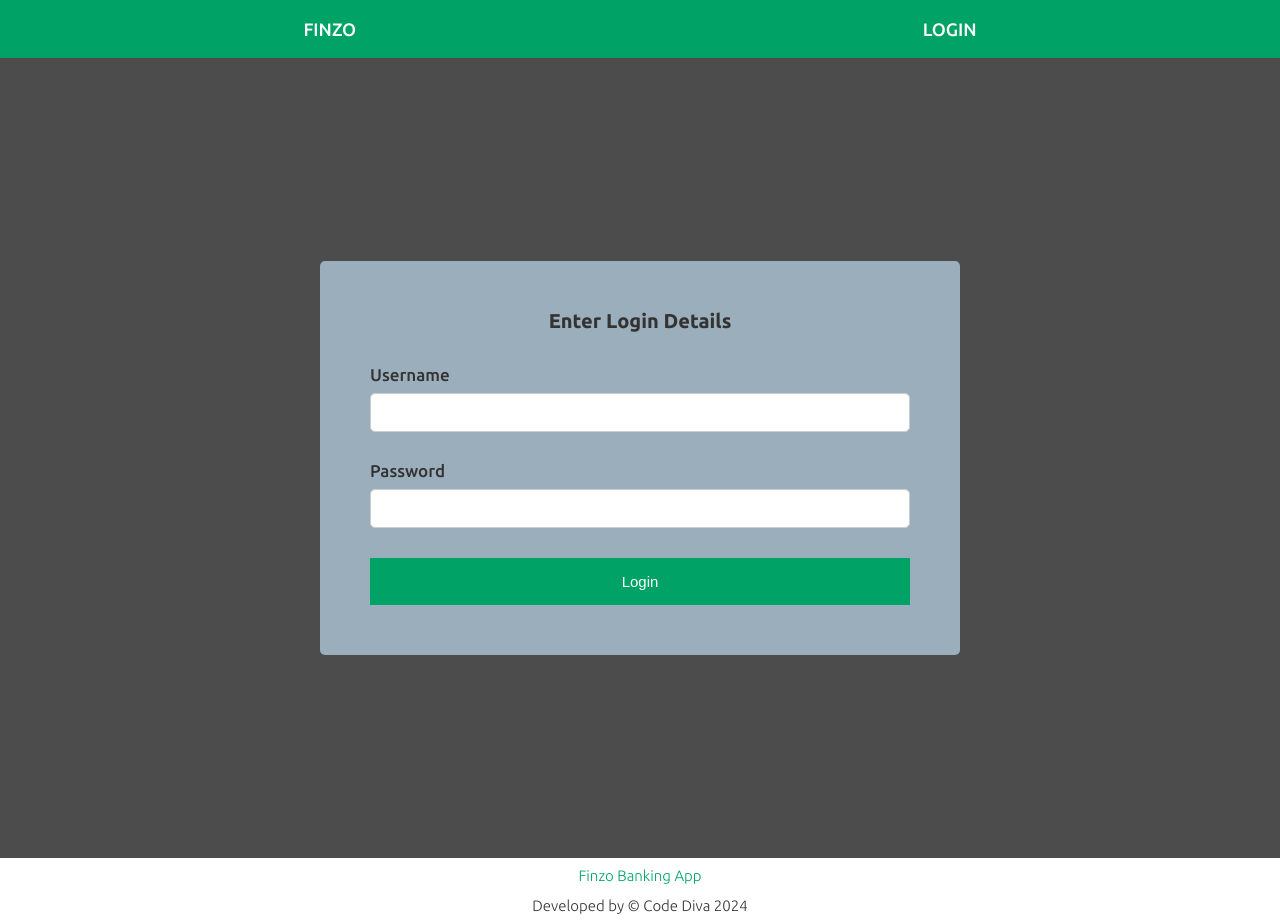
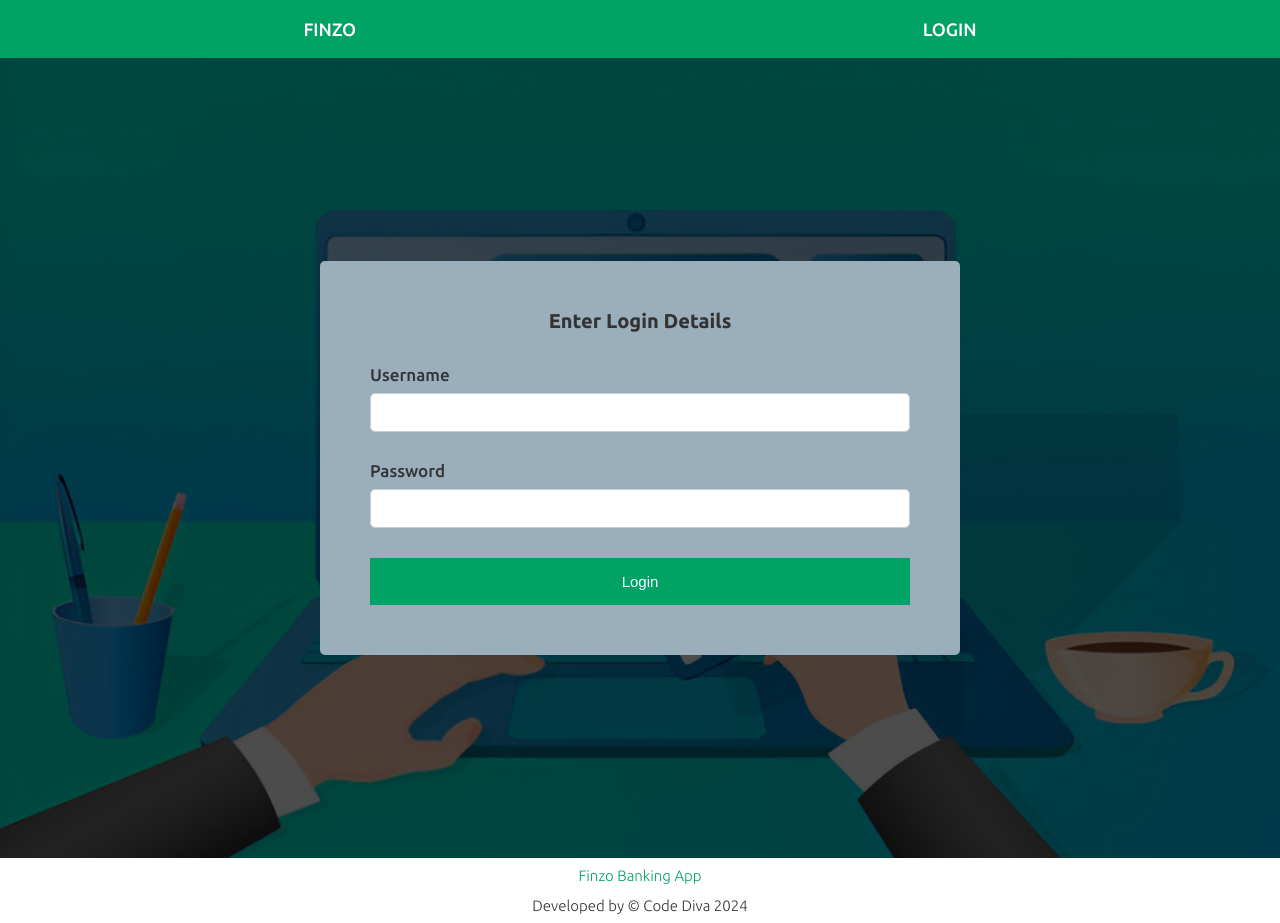
Before and after one commit to princess-ctrl/Finzo-Bank-App, a plain HTML site: page index.html in a window 1280 px wide. Drawn offline with Linux system fonts and the light colour scheme.

Commit message:
Update style.css

```diff
--- a/style.css
+++ b/style.css
@@ -43,7 +43,7 @@ body {
 
 .section__login {
   background-image: linear-gradient(rgba(0, 0, 0, 0.7), rgba(0, 0, 0, 0.7)),
-    url(./image/login.jpg);
+    url(login.jpg);
   background-position: center;
   background-size: cover;
   height: 100vh;
@@ -370,7 +370,7 @@ input[type='password'] {
   }
 }
 
-@media (max-width: 500px) {
+@media (max-width: 480px) {
   .header {
     padding: 1.5rem;
   }
@@ -387,11 +387,6 @@ input[type='password'] {
   .nav__link {
     font-size: 1.4rem;
   }
-
-  /* .nav__list {
-    flex-direction: row;
-    justify-content: space-between;
-  } */
 
   .btn {
     font-size: 1.2rem;
```
